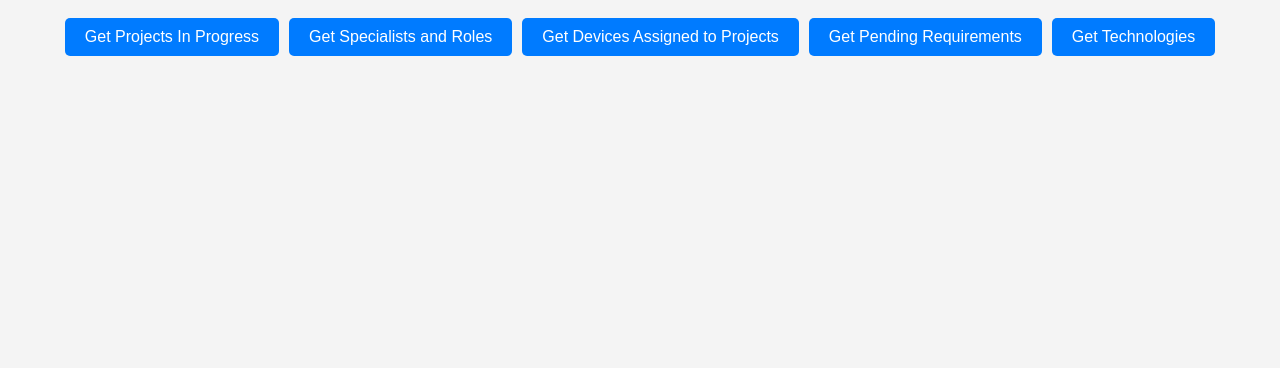
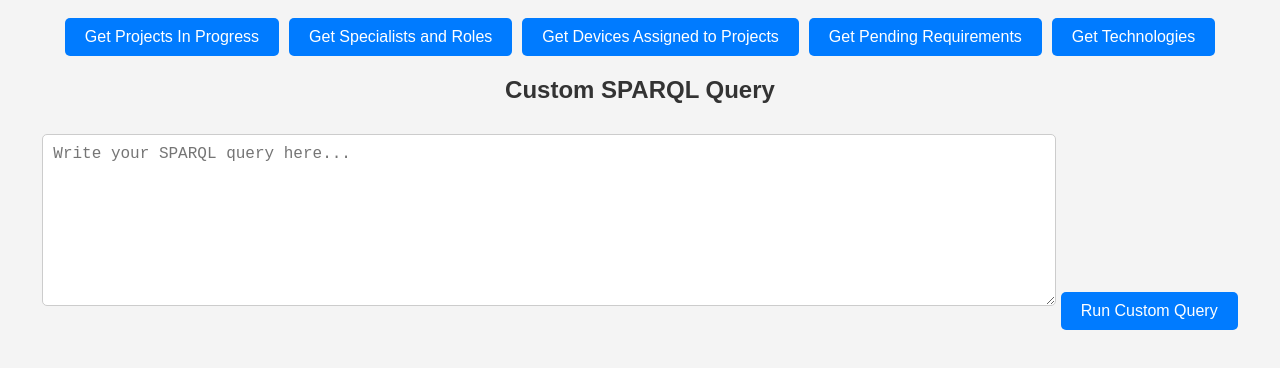
Before and after one commit to korsNaike/protege-flex, a plain HTML site: page index.html in a window 1280 px wide. Shown: the part 80-448 px from the top of the page. Drawn offline with Linux system fonts and the light colour scheme.

Commit message:
Лютый флекс

```diff
--- a/index.css
+++ b/index.css
@@ -10,7 +10,7 @@ body {
   padding: 20px;
 }
 
-h1 {
+h1, h2 {
   margin-top: 20px;
   color: #333;
 }
@@ -37,6 +37,20 @@ button:hover {
   background-color: #0056b3;
 }
 
+textarea {
+  width: 80%;
+  height: 150px;
+  margin: 10px auto;
+  padding: 10px;
+  font-size: 16px;
+  border: 1px solid #ccc;
+  border-radius: 5px;
+}
+
+.custom-query {
+  margin: 20px 0;
+}
+
 #results {
   margin-top: 20px;
 }
--- a/index.html
+++ b/index.html
@@ -9,6 +9,8 @@
 <body>
   <div class="app">
     <h1>Ontology Query Interface</h1>
+
+    <!-- Предустановленные запросы -->
     <div class="query-buttons">
       <button onclick="runQuery('projectsInProgress')">Get Projects In Progress</button>
       <button onclick="runQuery('specialistsAndRoles')">Get Specialists and Roles</button>
@@ -16,7 +18,18 @@
       <button onclick="runQuery('pendingRequirements')">Get Pending Requirements</button>
       <button onclick="runQuery('technologies')">Get Technologies</button>
     </div>
+
+    <!-- Поле для пользовательских запросов -->
+    <div class="custom-query">
+      <h2>Custom SPARQL Query</h2>
+      <textarea id="customQueryInput" rows="10" placeholder="Write your SPARQL query here..."></textarea>
+      <button onclick="runCustomQuery()">Run Custom Query</button>
+    </div>
+
+    <!-- Индикатор загрузки -->
     <div id="loading" style="display: none;">Loading...</div>
+
+    <!-- Вывод результатов -->
     <div id="results"></div>
   </div>
   <script src="index.js"></script>
--- a/index.js
+++ b/index.js
@@ -52,11 +52,24 @@ const queries = {
 
 async function runQuery(queryKey) {
   const query = queries[queryKey];
+  await executeQuery(query);
+}
+
+async function runCustomQuery() {
+  const query = document.getElementById("customQueryInput").value;
+  if (!query.trim()) {
+    alert("Please enter a valid SPARQL query.");
+    return;
+  }
+  await executeQuery(query);
+}
+
+async function executeQuery(query) {
   const loadingElement = document.getElementById("loading");
   const resultsElement = document.getElementById("results");
 
   loadingElement.style.display = "block"; // Показываем индикатор загрузки
-  resultsElement.innerHTML = ""; // Очищаем результаты перед новым запросом
+  resultsElement.innerHTML = ""; // Очищаем предыдущие результаты
 
   try {
     const response = await fetch(endpoint, {
```
Also changed, not shown: 1 other file.
